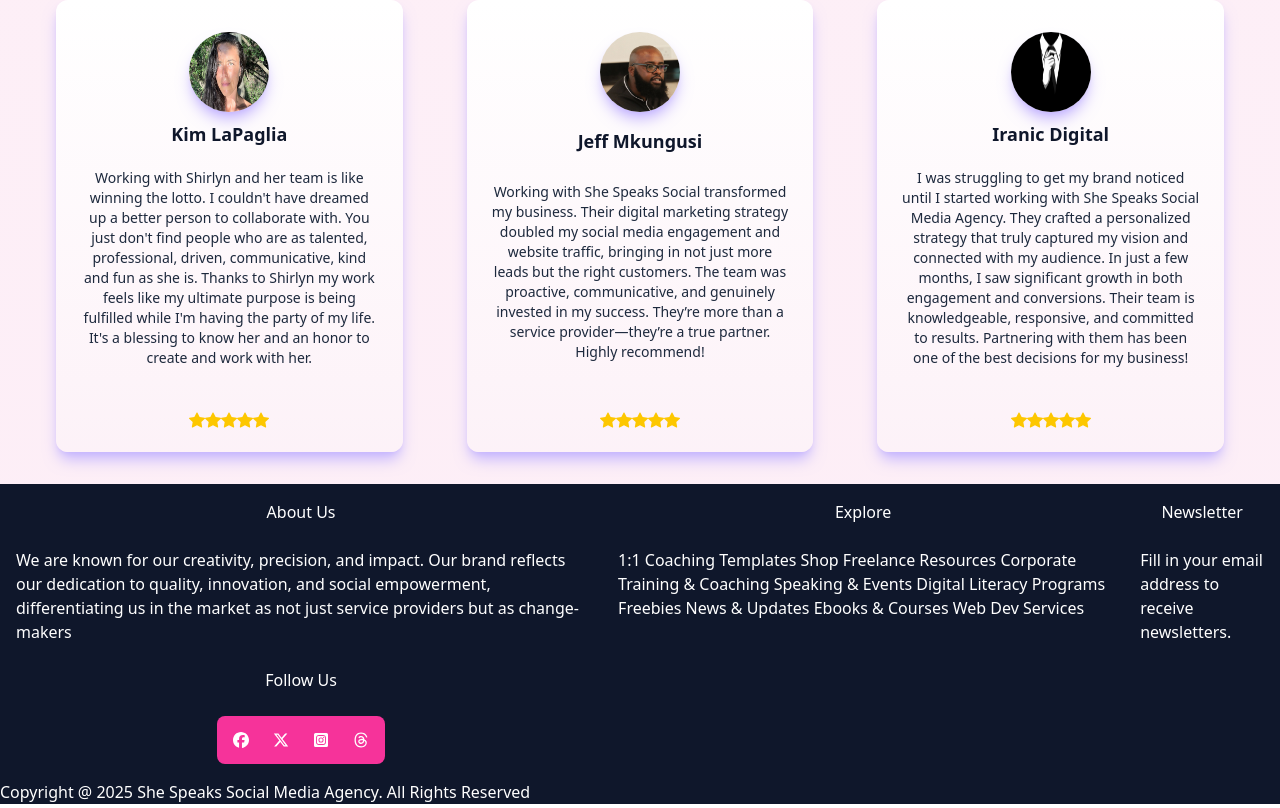
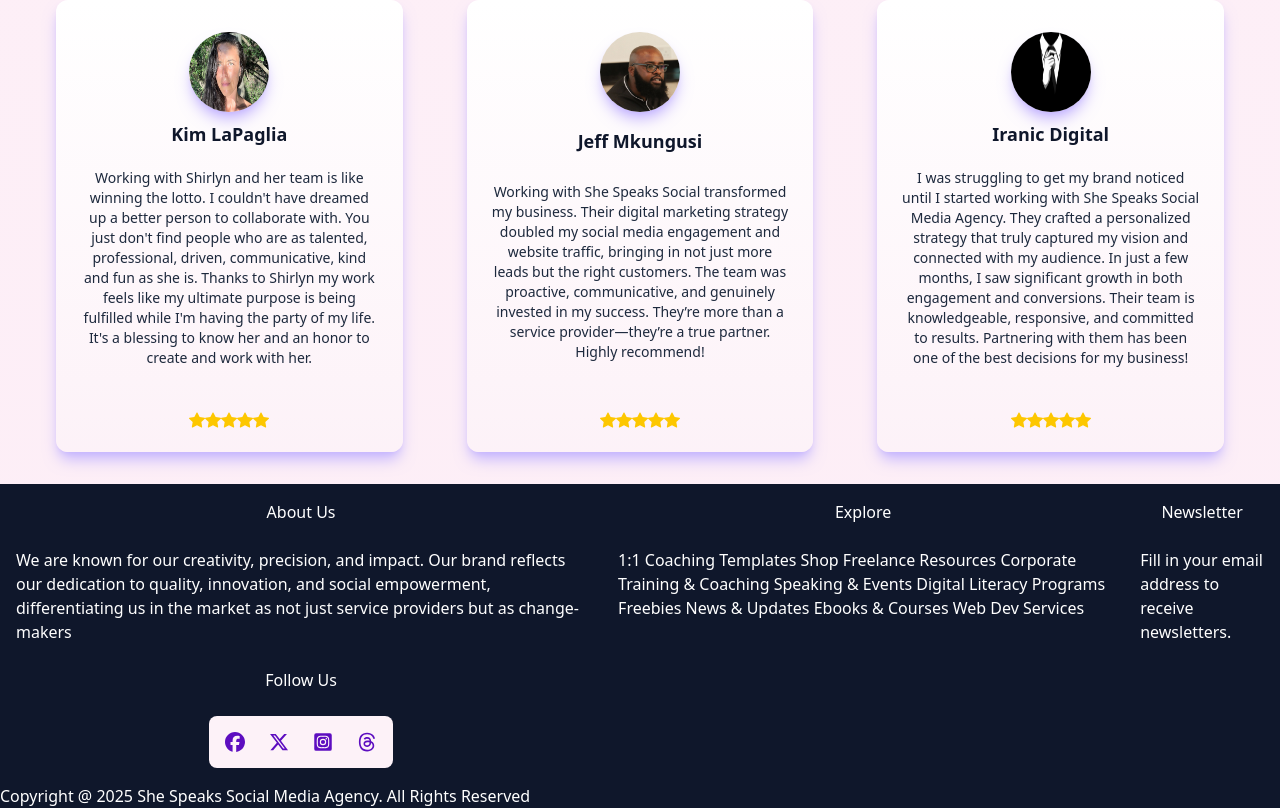
Before and after one commit to MatthewsRicky/shespeaksocial, a Next.js app: page / in a window 1280 px wide. Shown: the part 3162-3970 px from the top of the page. Built offline with nearby package versions, Linux system fonts and the light colour scheme.

Commit message:
more styling the social icons

```diff
--- a/components/Footer.tsx
+++ b/components/Footer.tsx
@@ -17,17 +17,17 @@ const Footer = () => {
 							innovation, and social empowerment,
 							differentiating us in the market as not just service providers but as change-makers</article>
 						<h2>Follow Us</h2>
-						<ul className="flex items-center gap-6 bg-pink-500 p-4 rounded-lg">
-							<li>
+						<ul className="flex items-center gap-6 bg-pink-50 p-4 text-violet-800 rounded-lg">
+							<li className="text-xl">
 								<FaFacebook />
 							</li>
-							<li>
+							<li className="text-xl">
 								<FaXTwitter />
 							</li>
-							<li>
+							<li className="text-xl">
 								<FaInstagramSquare />
 							</li>
-							<li>
+							<li className="text-xl">
 								<FaThreads />
 							</li>
 						</ul>
```
